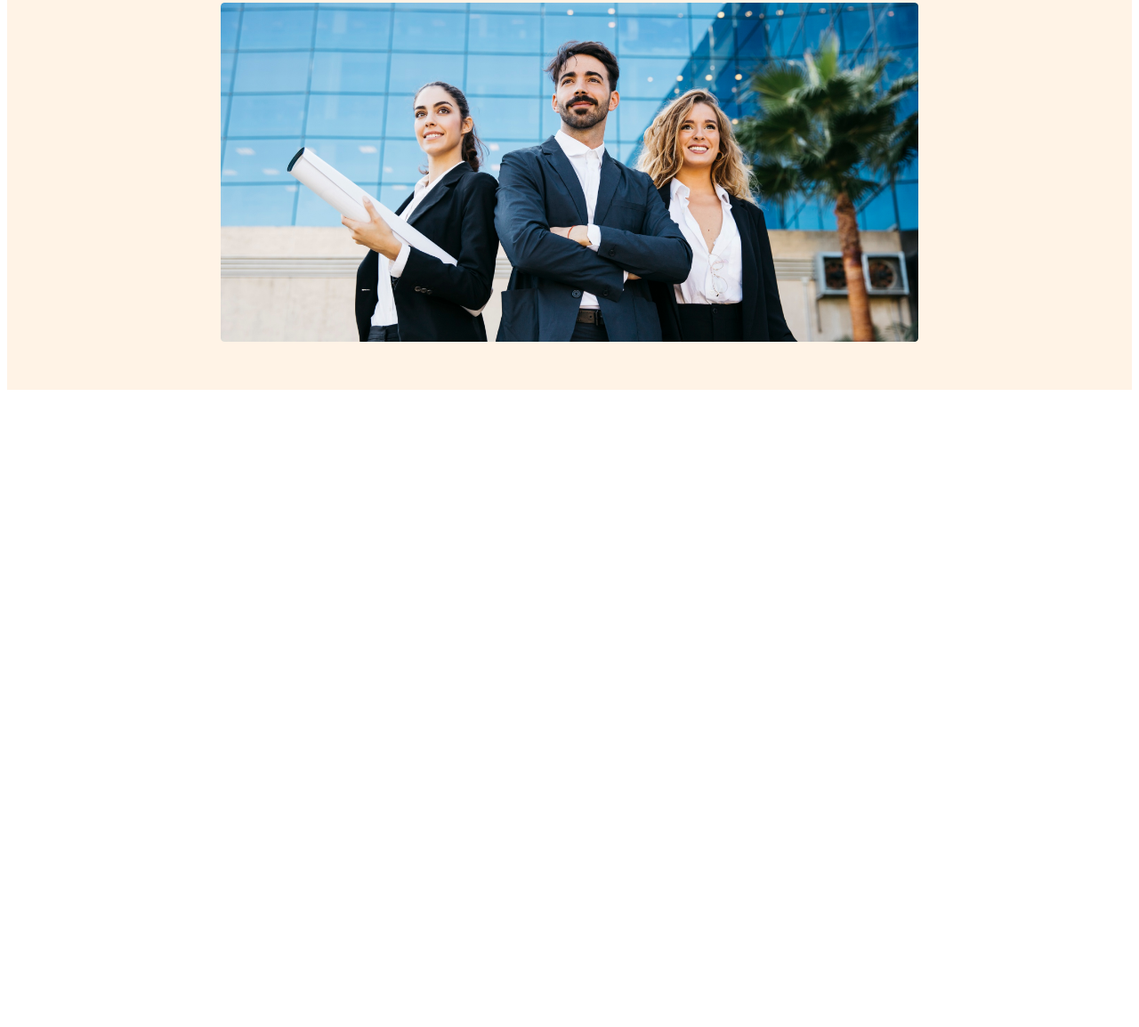
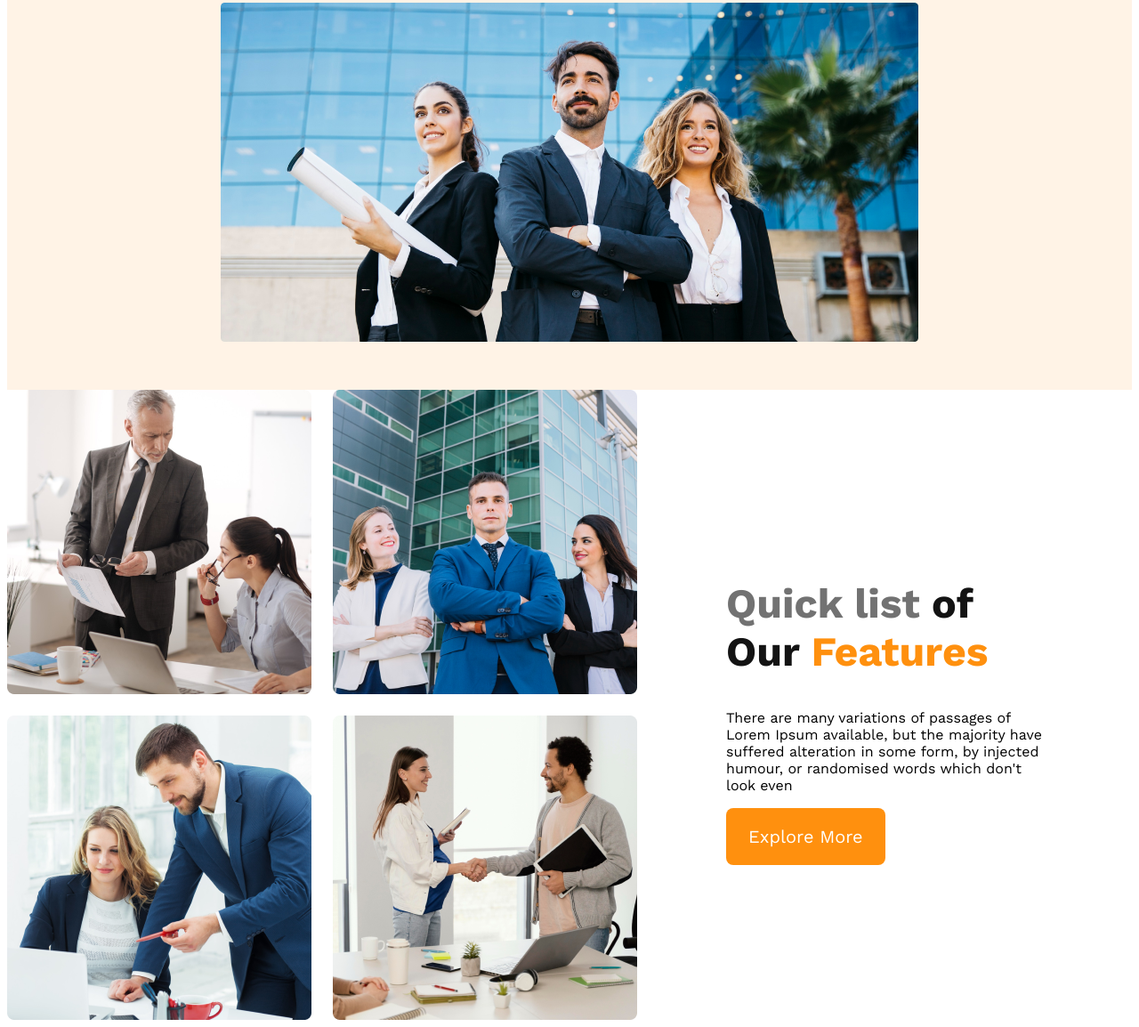
Before and after one commit to mirazahmeed/g3-architects, a plain HTML site: page index.html in a window 1280 px wide. Shown: the part 571-1725 px from the top of the page at 89% size. Before the commit the page ends 1017 px from the top, so only its background shows below. Drawn offline with nearby package versions, Linux system fonts and the light colour scheme.

Commit message:
teams and features part done

```diff
--- a/index.html
+++ b/index.html
@@ -24,14 +24,29 @@
                 <h1 class="banner-title">
                     Brand New Group of Architects
                 </h1>
-                <p class="banner-description">There are many variations of passages of Lorem Ipsum available, but the majority have suffered alteration in some form, by injected humour, or randomised words which don't look even</p>
+                <p class="banner-description">There are many variations of passages of Lorem Ipsum available, but the majority have suffered alteration in some form, by injected humour, or randomised words which don't
+                    look even</p>
                 <button class="btn-primary">Explore More</button>
             </div>
             <img src="/images/banner.png" alt="">
         </div>
     </header>
-    <main>
-
+    <main class="container">
+        <section class="features">
+            <div class="team-img">
+                <img src="images/team1.png" alt="" srcset="">
+                <img src="images/team2.png" alt="" srcset="">
+                <img src="images/team3.png" alt="" srcset="">
+                <img src="images/team4.png" alt="" srcset="">
+            </div>
+            <div class="teams-content">
+                <h2 class="teams-title"><span style="color: #727272; ;">Quick list</span> <span
+                        style="color: #131313;">of Our</span> <span style="color: #ff900e;">Features</span></h2>
+                <p class="teams-description">There are many variations of passages of Lorem Ipsum available, but the majority have suffered alteration in some form, by injected humour, or randomised words which don't
+                    look even</p>
+                <button class="btn-primary">Explore More</button>
+            </div>
+        </section>
     </main>
     <footer>
 
--- a/styles/architect.css
+++ b/styles/architect.css
@@ -74,6 +74,35 @@ nav  li a{
     width: 100%;
     margin-top: 30px
 }
+.container{
+    max-width: 1440px;
+    margin: 0 auto;
+}
+
+.features{
+    display: flex;
+    align-items: center;
+}
+.team-img{
+    display: grid;
+    grid-template-columns: repeat(2, 1fr);
+    gap: 1.5rem;
+}
+.teams-content{
+
+    padding: 0 100px 0 100px;
+}
+.teams-title{
+    font-size: 2.9rem;
+}
+.teams-description{
+
+}
+
+
+
+
+
 
 /* responsive Styles */
 
@@ -83,6 +112,10 @@ nav  li a{
     }
     nav{
         flex-direction: column;
+    }
+    .features{
+
+
     }
 }
 
```
